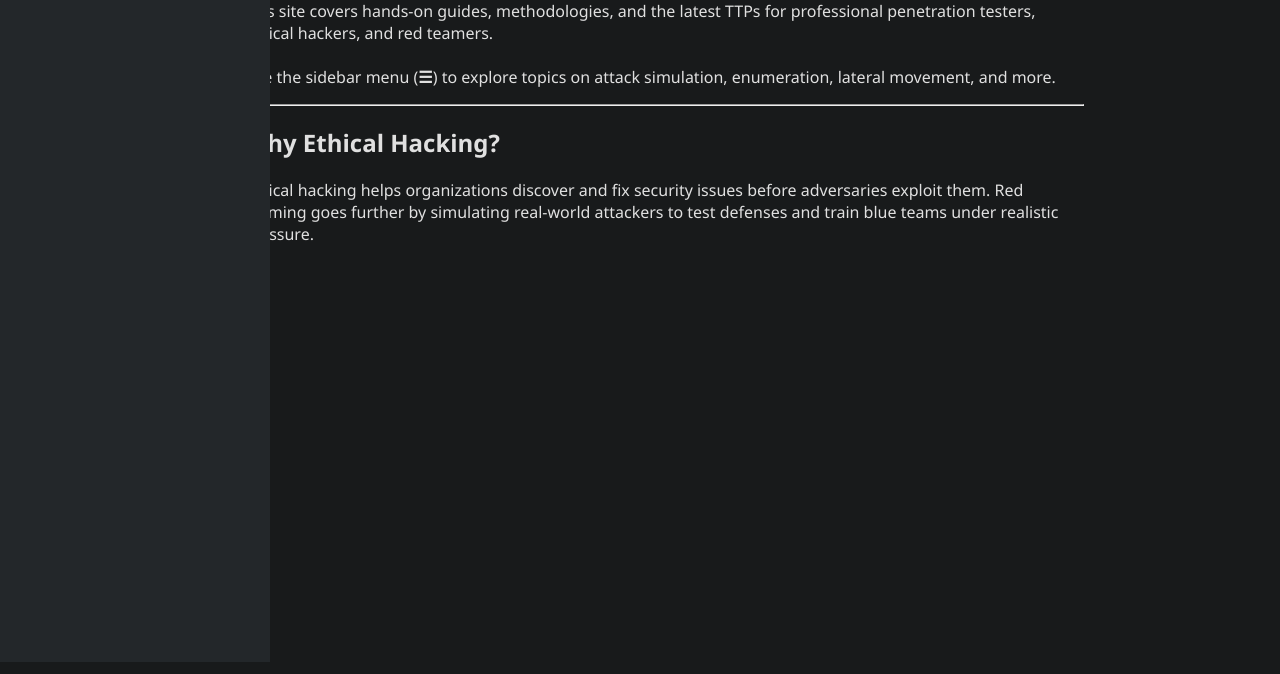
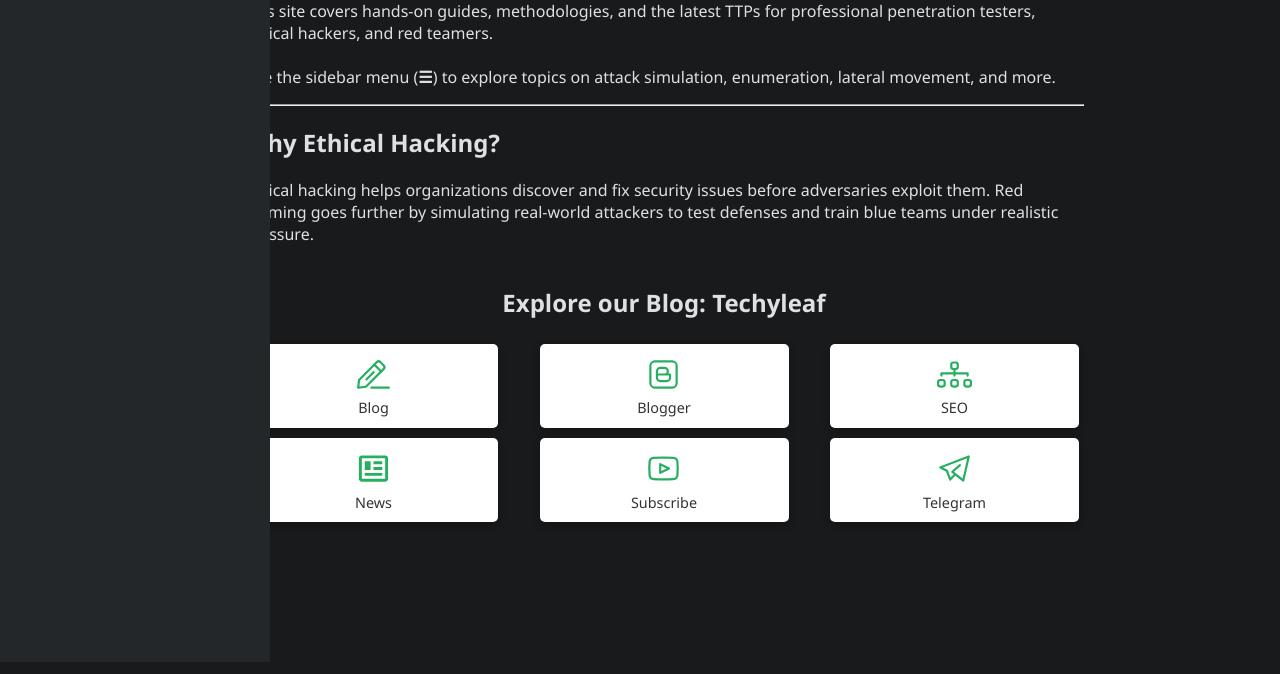
Before and after one commit to d0midigi/hackherspace, a plain HTML site: page index.html in a window 1280 px wide. Shown: the part 194-868 px from the top of the page. Drawn offline with Linux system fonts and the light colour scheme.

Commit message:
Update index.html

```diff
--- a/index.html
+++ b/index.html
@@ -170,6 +170,60 @@
     ::selection {
       background: #333b;
     }
+
+    .K2-grid {
+      padding: 5px;
+      text-align: center;
+  }
+
+  .K2-grid ul {
+      clear: both;
+      margin: 15px 0 20px;
+      padding:0;
+      width: 100%;
+      display: flex;
+      flex-wrap: wrap;
+      justify-content: space-between;
+  }
+
+  .coll-3 ul li {
+      width: 30%;
+  }
+
+  .K2-grid li {
+      font-size: 0.9em;
+      font-weight: 500;
+      line-height: 1.3em;
+      text-align: center;
+      background: #ffffff;
+      border-radius: 5px;
+      margin: 5px 0;
+      box-sizing: border-box;
+      box-shadow: rgb(0 0 0 / 24%) 0px 3px 8px;
+      padding: 10px 0 10px;
+      display: flex;
+      align-items: center;
+      justify-content: center;
+  }
+
+  .K2-grid li a {
+      display: block;
+      text-decoration: none;
+      color: #333;
+  }
+
+  .K2-grid li svg {
+      margin: 3px 0;
+      width: 35px;
+      height: 35px;
+      fill: #26ae61;
+      display: inline-block;
+  }
+
+  .K2-grid li span {
+      display: block;
+      padding: 0 3px;
+  }
   </style>
 </head>
 <body>
@@ -231,6 +285,44 @@
     <p>
       Ethical hacking helps organizations discover and fix security issues before adversaries exploit them. Red teaming goes further by simulating real-world attackers to test defenses and train blue teams under realistic pressure.
     </p>
+    <div class='K2-grid coll-3 icon-p-2'>
+<h2> Explore our Blog: Techyleaf </h2>
+
+<ul>
+<li>
+    <a href='#' title='Blogs'><svg xmlns='http://www.w3.org/2000/svg' viewbox='0 0 32 32'><g><path d='M2,29a1,1,0,0,1-1-1.11l.77-7a1,1,0,0,1,.29-.59L18.42,3.94a3.2,3.2,0,0,1,4.53,0l3.11,3.11a3.2,3.2,0,0,1,0,4.53L9.71,27.93a1,1,0,0,1-.59.29l-7,.77Zm7-1.78H9ZM3.73,21.45l-.6,5.42,5.42-.6,16.1-16.1a1.2,1.2,0,0,0,0-1.7L21.53,5.35a1.2,1.2,0,0,0-1.7,0Z'/><path d='M23,14.21a1,1,0,0,1-.71-.29L16.08,7.69A1,1,0,0,1,17.5,6.27l6.23,6.23a1,1,0,0,1,0,1.42A1,1,0,0,1,23,14.21Z'/><rect x='7.39' y='16.1' width='11.01' height='2' transform='translate(-8.31 14.13) rotate(-45)'/><path d='M30,29H14a1,1,0,0,1,0-2H30a1,1,0,0,1,0,2Z'/></path></rect></path></path></g></svg>
+    <span>Blog</span></a>
+</li>
+
+<li>
+    <a href='#' title='Blogger'><svg xmlns='http://www.w3.org/2000/svg' viewbox='0 0 32 32'><g><path d='M24,3H8A5,5,0,0,0,3,8V24a5,5,0,0,0,5,5H24a5,5,0,0,0,5-5V8A5,5,0,0,0,24,3Zm3,21a3,3,0,0,1-3,3H8a3,3,0,0,1-3-3V8A3,3,0,0,1,8,5H24a3,3,0,0,1,3,3Z'/><path d='M22,15H20.44A3.91,3.91,0,0,0,21,13a4,4,0,0,0-4-4H13a4,4,0,0,0-4,4v6a4,4,0,0,0,4,4h6a4,4,0,0,0,4-4V16A1,1,0,0,0,22,15ZM11,13a2,2,0,0,1,2-2h4a2,2,0,0,1,0,4H11Zm10,6a2,2,0,0,1-2,2H13a2,2,0,0,1-2-2V17H21Z'/></path></path></g></svg>
+    <span>Blogger</span></a>
+</li>
+
+<li>
+    <a href='#' title='Seo'><svg fill='currentColor' viewbox='0 0 16 16' xmlns='http://www.w3.org/2000/svg'>
+    <path d='M6 3.5A1.5 1.5 0 0 1 7.5 2h1A1.5 1.5 0 0 1 10 3.5v1A1.5 1.5 0 0 1 8.5 6v1H14a.5.5 0 0 1 .5.5v1a.5.5 0 0 1-1 0V8h-5v.5a.5.5 0 0 1-1 0V8h-5v.5a.5.5 0 0 1-1 0v-1A.5.5 0 0 1 2 7h5.5V6A1.5 1.5 0 0 1 6 4.5v-1zM8.5 5a.5.5 0 0 0 .5-.5v-1a.5.5 0 0 0-.5-.5h-1a.5.5 0 0 0-.5.5v1a.5.5 0 0 0 .5.5h1zM0 11.5A1.5 1.5 0 0 1 1.5 10h1A1.5 1.5 0 0 1 4 11.5v1A1.5 1.5 0 0 1 2.5 14h-1A1.5 1.5 0 0 1 0 12.5v-1zm1.5-.5a.5.5 0 0 0-.5.5v1a.5.5 0 0 0 .5.5h1a.5.5 0 0 0 .5-.5v-1a.5.5 0 0 0-.5-.5h-1zm4.5.5A1.5 1.5 0 0 1 7.5 10h1a1.5 1.5 0 0 1 1.5 1.5v1A1.5 1.5 0 0 1 8.5 14h-1A1.5 1.5 0 0 1 6 12.5v-1zm1.5-.5a.5.5 0 0 0-.5.5v1a.5.5 0 0 0 .5.5h1a.5.5 0 0 0 .5-.5v-1a.5.5 0 0 0-.5-.5h-1zm4.5.5a1.5 1.5 0 0 1 1.5-1.5h1a1.5 1.5 0 0 1 1.5 1.5v1a1.5 1.5 0 0 1-1.5 1.5h-1a1.5 1.5 0 0 1-1.5-1.5v-1zm1.5-.5a.5.5 0 0 0-.5.5v1a.5.5 0 0 0 .5.5h1a.5.5 0 0 0 .5-.5v-1a.5.5 0 0 0-.5-.5h-1z' fill-rule='evenodd'></path>
+    </svg><span>SEO</span></a>
+</li>
+
+<li>
+    <a href='#' title='News'><svg viewbox='0 0 24 24'>
+    <path d='M20 5L20 19L4 19L4 5H20M20 3H4C2.89 3 2 3.89 2 5V19C2 20.11 2.89 21 4 21H20C21.11 21 22 20.11 22 19V5C22 3.89 21.11 3 20 3M18 15H6V17H18V15M10 7H6V13H10V7M12 9H18V7H12V9M18 11H12V13H18V11Z' fill-rule='evenodd'></path>
+    </svg><span>News</span></a>
+</li>
+
+<li>
+    <a href='#' title='Subscribe'><svg xmlns='http://www.w3.org/2000/svg' viewbox='0 0 32 32'><g><path d='M29.73,9.9A5,5,0,0,0,25.1,5.36a115.19,115.19,0,0,0-18.2,0A5,5,0,0,0,2.27,9.9a69,69,0,0,0,0,12.2A5,5,0,0,0,6.9,26.64c3,.24,6.06.36,9.1.36s6.08-.12,9.1-.36a5,5,0,0,0,4.63-4.54A69,69,0,0,0,29.73,9.9Zm-2,12A3,3,0,0,1,25,24.65a113.8,113.8,0,0,1-17.9,0,3,3,0,0,1-2.78-2.72,65.26,65.26,0,0,1,0-11.86A3,3,0,0,1,7.05,7.35C10,7.12,13,7,16,7s6,.12,9,.35a3,3,0,0,1,2.78,2.72A65.26,65.26,0,0,1,27.73,21.93Z'/><path d='M21.45,15.11l-8-4A1,1,0,0,0,12,12v8a1,1,0,0,0,.47.85A1,1,0,0,0,13,21a1,1,0,0,0,.45-.11l8-4a1,1,0,0,0,0-1.78ZM14,18.38V13.62L18.76,16Z'/></path></path></g></svg>
+    <span>Subscribe</span></a>
+</li>
+
+
+<li>
+    <a href='#' title='Telegram'><svg xmlns='http://www.w3.org/2000/svg' viewbox='0 0 32 32'><g><path d='M24,28a1,1,0,0,1-.62-.22l-6.54-5.23a1.83,1.83,0,0,1-.13.16l-4,4a1,1,0,0,1-1.65-.36L8.2,18.72,2.55,15.89a1,1,0,0,1,.09-1.82l26-10a1,1,0,0,1,1,.17,1,1,0,0,1,.33,1l-5,22a1,1,0,0,1-.65.72A1,1,0,0,1,24,28Zm-8.43-9,7.81,6.25L27.61,6.61,5.47,15.12l4,2a1,1,0,0,1,.49.54l2.45,6.54,2.89-2.88-1.9-1.53A1,1,0,0,1,13,19a1,1,0,0,1,.35-.78l7-6a1,1,0,1,1,1.3,1.52Z'/></path></g></svg>
+    <span>Telegram</span></a>
+</li>
+</ul>
+</div>
   </main>
   <script>
     const menuBtn = document.getElementById('menuBtn');
```
